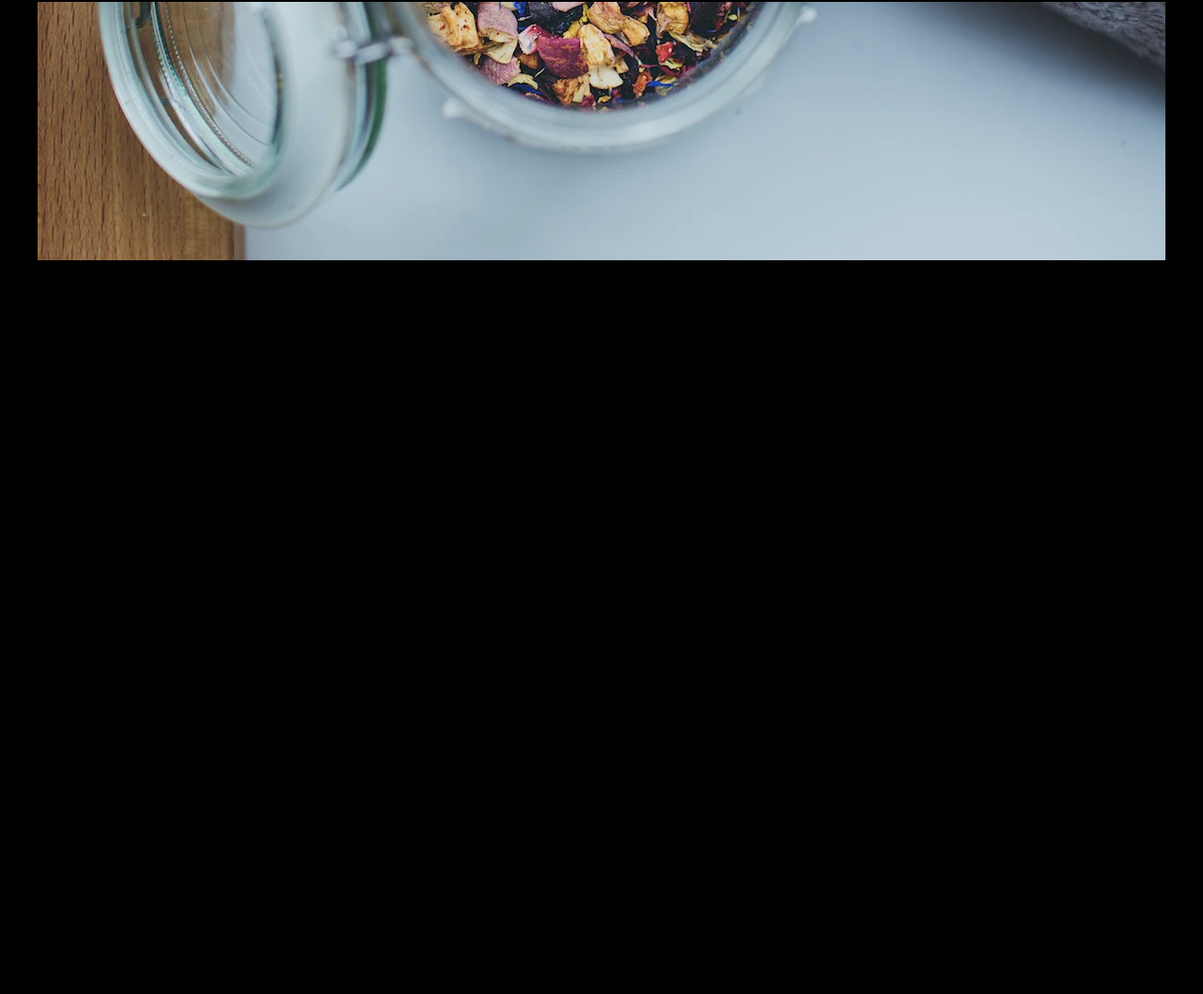
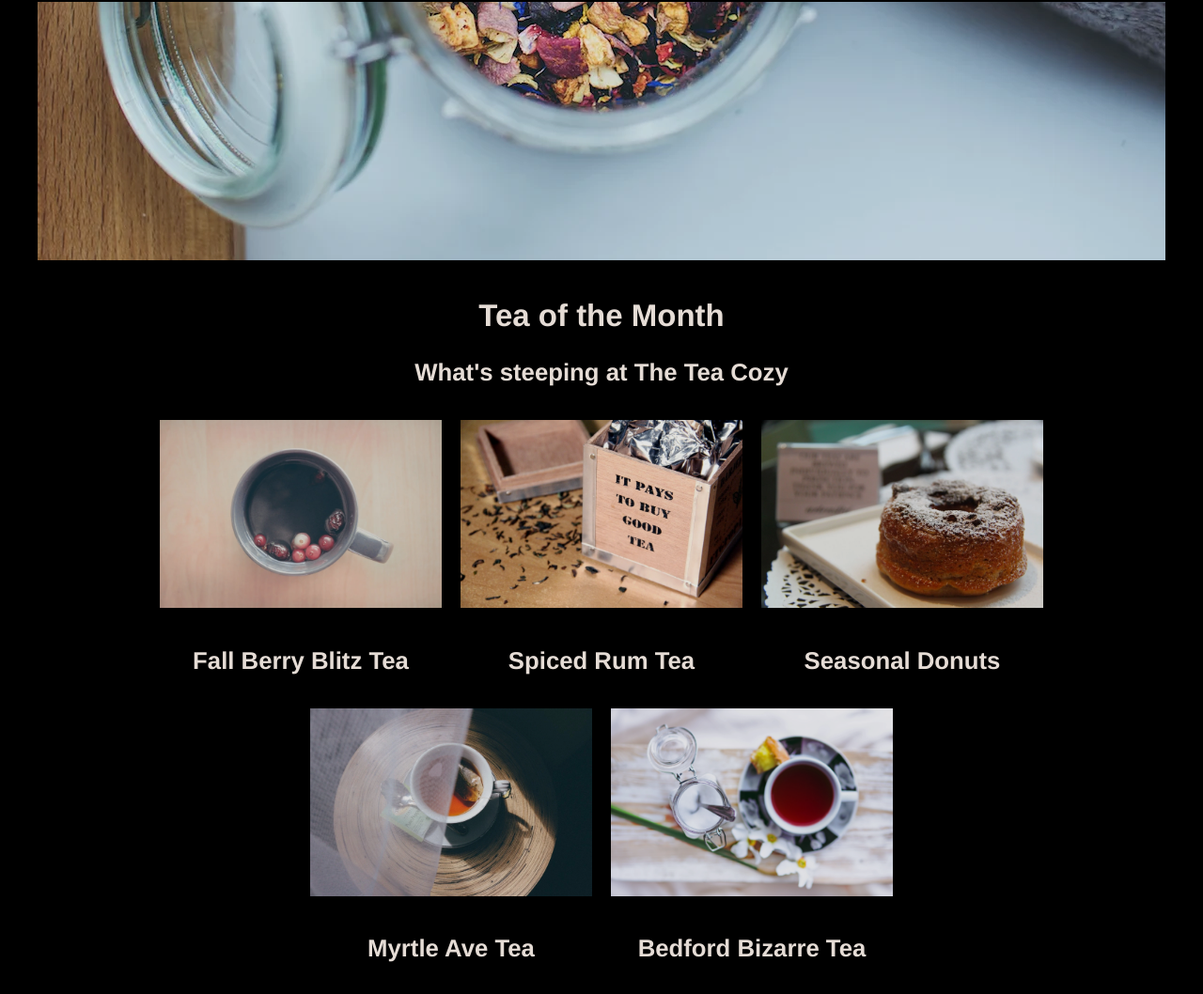
Before and after one commit to bktinsley90/tea, a plain HTML site: page index.html in a window 1280 px wide. Shown: the part 463-1521 px from the top of the page at 94% size. Before the commit the page ends 800 px from the top, so only its background shows below. Drawn offline with Linux system fonts and the light colour scheme.

Commit message:
tea feature complete

```diff
--- a/css/styles.css
+++ b/css/styles.css
@@ -24,6 +24,7 @@ body {
 .logo {
   height: 50px;
   padding-left: 10px;
+
 }
 
 .menu {
@@ -56,7 +57,22 @@ body {
   width: 100%;
 }
 
+/*Tea section*/
 
-/*section*/
-/*section*/
+.products {
+  display: inline-flex;
+  justify-content: center;
+  align-items: center;
+  flex-wrap: wrap;
+  max-width: 1000px;
+  height: auto;
+}
+
+.trend img {
+  height: 200px;
+  width: 300px;
+  padding: 10px;
+}
+
+/*Location section*/
 /*footer*/
--- a/index.html
+++ b/index.html
@@ -17,7 +17,7 @@
     </div>
     <ul class="menu">
       <li><a href="#mission">Mission</a></li>
-      <li><a href="#">Featured Tea</a></li>
+      <li><a href="#tea">Featured Tea</a></li>
       <li><a href="#">Locations</a></li>
     </ul>
   </nav>
@@ -29,7 +29,33 @@
     </div>
   </div>
   <!--section-->
-  <!--section-->
+  <div id="tea">
+    <h2>Tea of the Month</h2>
+    <h3>What's steeping at The Tea Cozy</h3>
+  </div>
+  <div class="products">
+    <div class="trend">
+      <img src="/resources/img-berryblitz.webp" alt="berry">
+      <h3>Fall Berry Blitz Tea</h3>
+    </div>
+    <div class="trend">
+      <img src="/resources/img-spiced-rum.webp" alt="rum">
+      <h3>Spiced Rum Tea</h3>
+    </div>
+    <div class="trend">
+      <img src="/resources/img-donut.webp" alt="donut">
+      <h3>Seasonal Donuts</h3>
+    </div>
+    <div class="trend">
+      <img src="/resources/img-myrtle-ave.webp" alt="Myrtle">
+      <h3>Myrtle Ave Tea</h3>
+    </div>
+    <div class="trend">
+      <img src="/resources/img-bedford-bizarre.webp" alt="Bedford">
+      <h3>Bedford Bizarre Tea</h3>
+    </div>
+  </div>
+  <!--Location section-->
   <!--footer-->
 </body>
 
```
